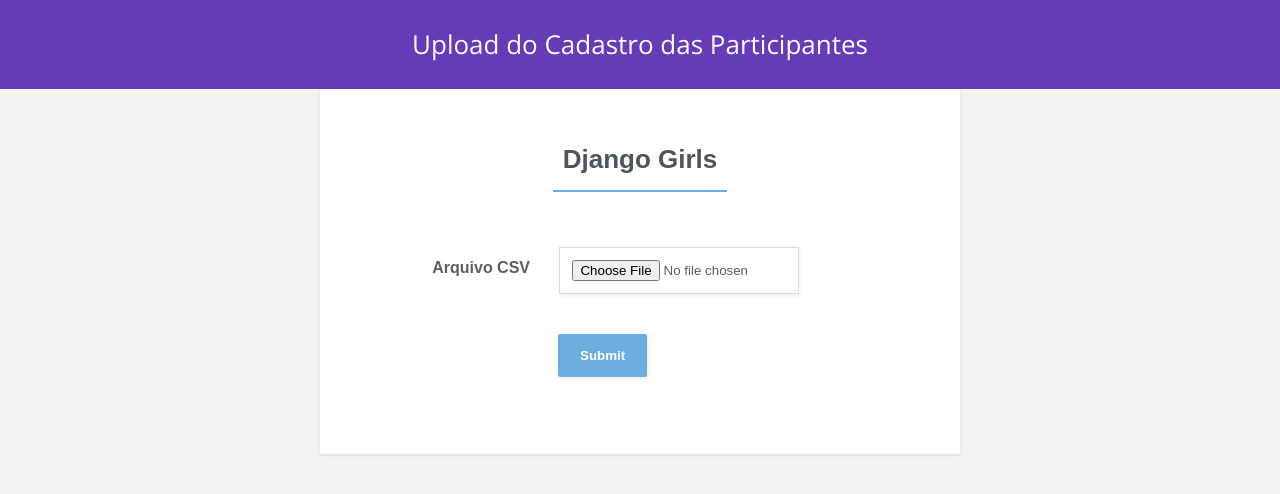
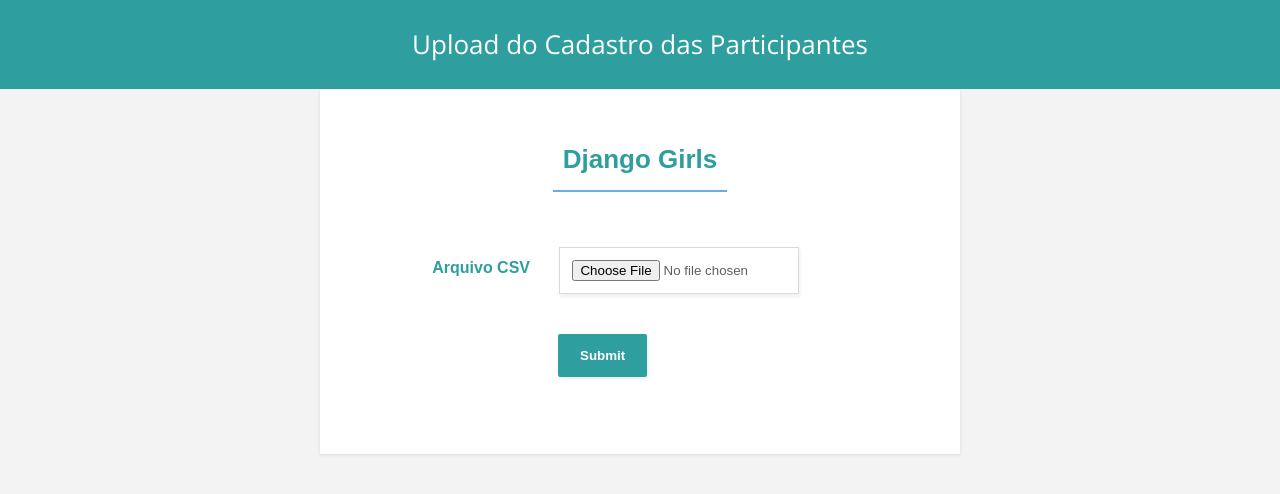
Before and after one commit to djangogirlsbrazil/app-certificados, a Django app: page /attendees/upload/ in a window 1280 px wide. Shown: the top 494 px of the page. Run offline with Django 3.2, Linux system fonts and the light colour scheme.

Commit message:
Mudando a cor do template.

```diff
--- a/attendees_certification/static/css/form-basic.css
+++ b/attendees_certification/static/css/form-basic.css
@@ -30,7 +30,7 @@ html{
 .form-basic h1{
     display: inline-block;
     box-sizing: border-box;
-    color:  #4c565e;
+    color:  #2E9E9E;
     font-size: 26px;
     padding: 0 10px 15px;
     border-bottom: 2px solid #6caee0;
@@ -40,7 +40,7 @@ html{
 .form-basic .form-row > label span{
     display: inline-block;
     box-sizing: border-box;
-    color: #5F5F5F;
+    color: #2E9E9E;
     width: 180px;
     text-align: right;
     vertical-align: top;
@@ -59,7 +59,7 @@ html{
 .form-basic button{
     display: block;
     border-radius: 2px;
-    background-color:  #6caee0;
+    background-color:  #2E9E9E;
     color: #ffffff;
     font-weight: bold;
     box-shadow: 1px 2px 4px 0 rgba(0, 0, 0, 0.08);
--- a/attendees_certification/static/css/form.css
+++ b/attendees_certification/static/css/form.css
@@ -20,7 +20,7 @@ header{
 	  text-align: center;
     width: 100%;
     padding: 25px 40px;
-    background-color: #673AB7;
+    background-color: #2E9E9E;
     overflow: hidden;
 }
 
```
